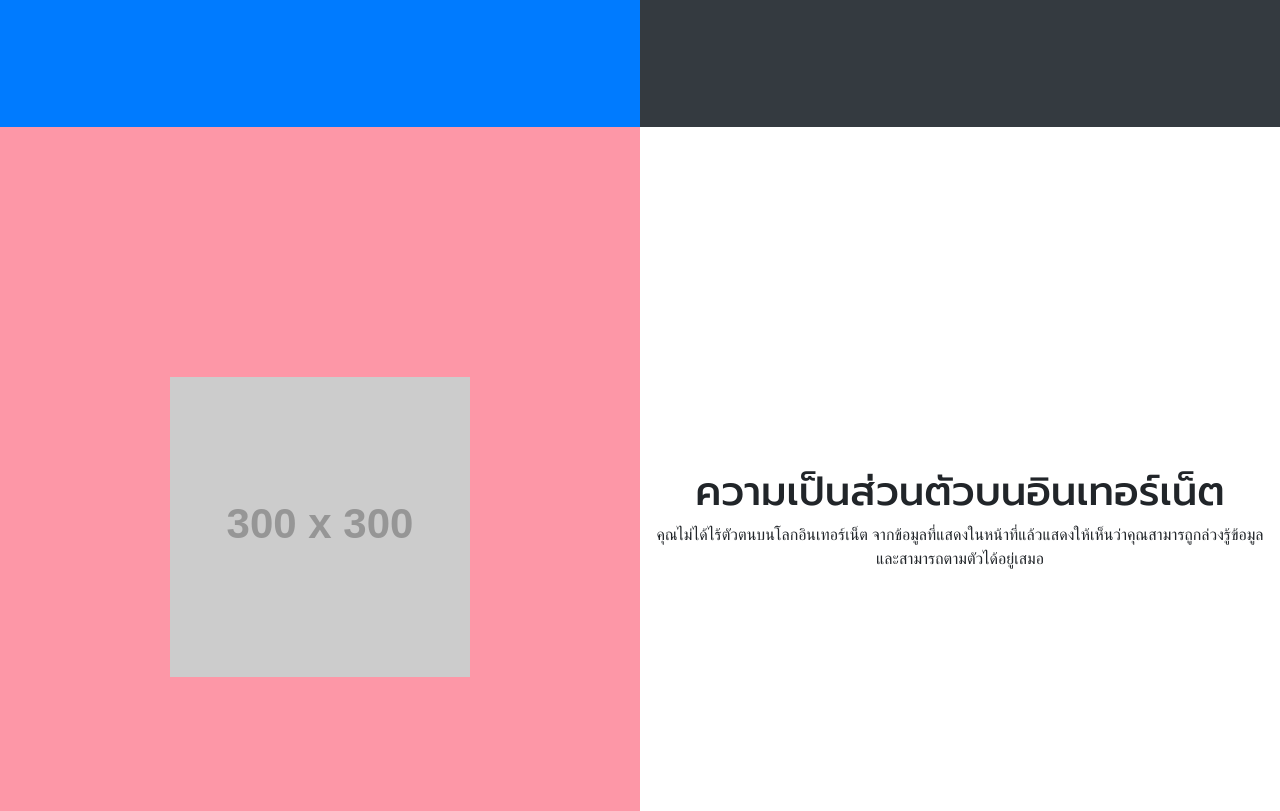
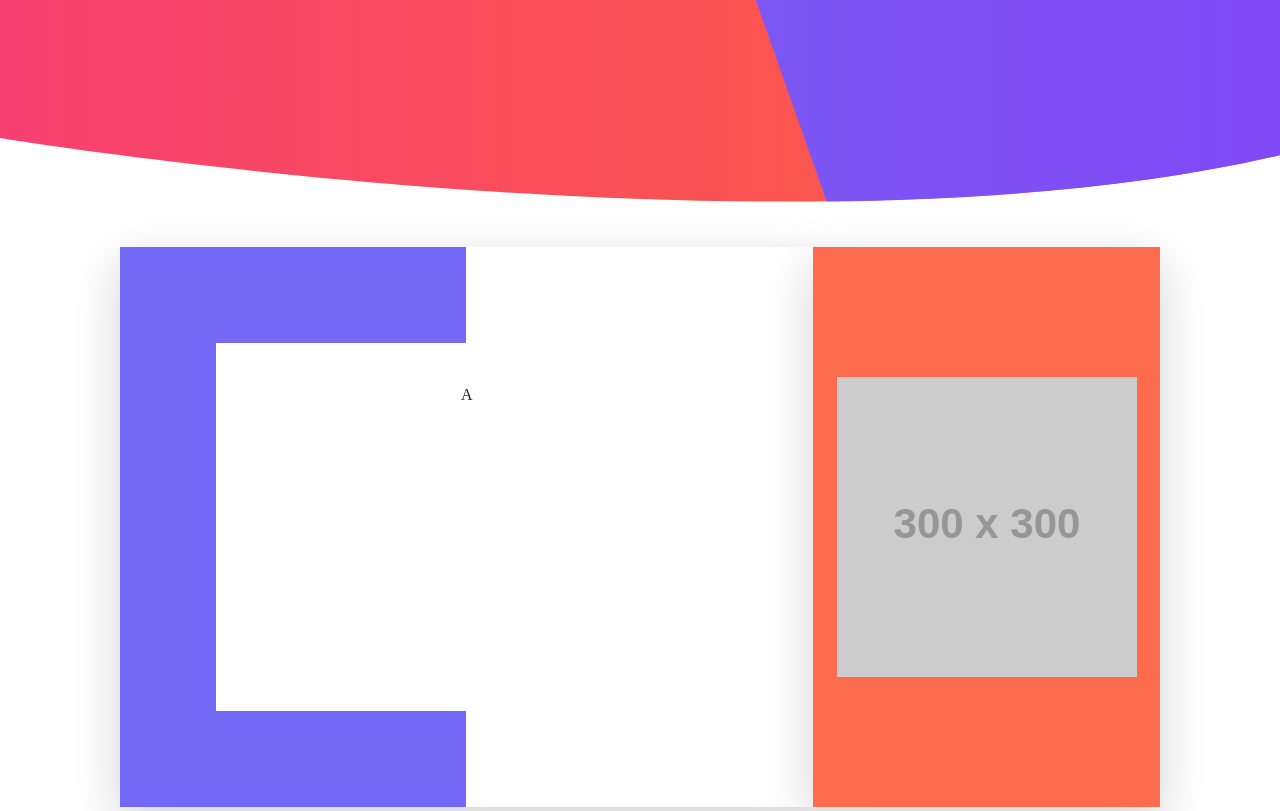
Before and after one commit to phwt/PRICON, a plain HTML site: page full_site/index.html in a window 1280 px wide. Shown: the part 673-1484 px from the top of the page. Drawn offline with nearby package versions, Linux system fonts and the light colour scheme; placeholder pictures from the web are drawn by us; a web font is replaced by a local one.

Commit message:
New color

```diff
--- a/full_site/index.html
+++ b/full_site/index.html
@@ -17,7 +17,7 @@
         h4,
         h5,
         h6 {
-            font-family: "Helvetica Neue", Helvetica, "Prompt", Arial, sans-serif;
+            font-family: "Segoe UI", "Prompt";
         }
 
         h1.title {
@@ -46,8 +46,10 @@
             margin-bottom: auto;
         }
 
+        .center-me {}
+
         .bg-pk-wt {
-            background: linear-gradient(90deg, rgba(253, 151, 167, 1) 0%, rgba(253, 151, 167, 1) 50%, rgba(255, 255, 255, 1) 50%, rgba(255, 255, 255, 1) 100%);
+            /* background: linear-gradient(90deg, rgba(253, 151, 167, 1) 0%, rgba(253, 151, 167, 1) 50%, rgba(255, 255, 255, 1) 50%, rgba(255, 255, 255, 1) 100%); */
         }
 
         .bg-lb-lp {
@@ -63,26 +65,39 @@
             font-family: 'Nova Mono', monospace;
             font-size: 8vh;
         }
+
+        .first-twin {
+            /* position: absolute !important; */
+            background-image: url("main-grad.svg");
+            background-repeat: no-repeat;
+        }
+
+        .gb-box {
+            border: 12vh solid;
+            border-image-source: linear-gradient(90deg, rgba(116,105,246,1) 0%, rgba(116,105,246,1) 50%, rgba(255,255,255,1) 50%, rgba(255,255,255,1) 100%);
+            border-image-slice: 1;
+            padding: 5vh;
+        }
     </style>
 </head>
 <div class="well" id="well">
+
+    <div class="first-twin">
         <section class="section panel" width="100%">
             <div class="container-fluid h-100">
-            <div class="row h-100">
-                <div class="col-6 bg-primary">
-                    Hello
-                </div>
-                <div class="col-6 bg-dark">
-                    Hola
-                </div>
-            </div>
+                <h1>Section 1</h1>
             </div>
         </section>
 
         <section class="section panel" width="100%">
             <div class="container-fluid h-100">
-            <div class="row h-100 text-center bg-pk-wt">
-                <div class="col-6 center-me">
+                <div class="row text-center h-100 bg-pk-wt" style="padding: 15vh;">
+                    <div class="col-8 shadow-lg bg-white gb-box">A</div>
+                    <div class="col-4 shadow-lg"
+                        style="background-color: #FE6C4E; display:flex;align-items: center;justify-content: center;">
+                        <img src="https://via.placeholder.com/300" class="img-fluid" alt="Responsive image">
+                    </div>
+                    <!-- <div class="col-6 center-me">
                         <img src="https://via.placeholder.com/300" class="img-fluid" alt="Responsive image">
                     </div>
                     <div class="col-6 center-me">
@@ -90,10 +105,11 @@
                         <p>คุณไม่ได้ไร้ตัวตนบนโลกอินเทอร์เน็ต
                             จากข้อมูลที่แสดงในหน้าที่แล้วแสดงให้เห็นว่าคุณสามารถูกล่วงรู้ข้อมูลและสามารถตามตัวได้อยู่เสมอ
                         </p>
-                </div>
+                    </div> -->
                 </div>
             </div>
         </section>
+    </div>
 
     <section class="section panel" width="100%">
         <div class="container-fluid h-100 text-center center-me">
@@ -137,7 +153,8 @@
                 <svg width="8" height="20vh" style="transform: translatex(4px);">
                     <line id="connect_line" x1="0" y1="0" x2="0" y2="0" stroke-width="8" stroke="white">
                         <animate attributeName="y2" to="500" dur="2s" fill="freeze" />
-                    <line/></svg>
+                        <line />
+                </svg>
                 <h1 class="year-digit">2019</h1>
                 <p>Information Age</p><br>
                 <p>ว่าด้วยหลักปฎิญญาสากลข้อ 12 ข้างต้นที่เราได้ยกขึ้นมา
```
Also changed, not shown: full_site/main-grad.svg (added). Lines whose indentation alone changed are shown as unchanged.
